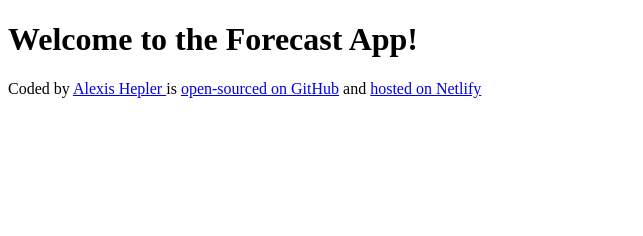
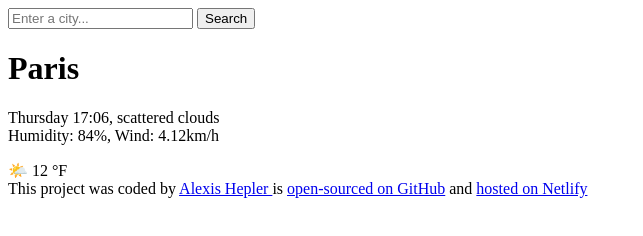
Before and after one commit to Alexismarie20/Forecast, a plain HTML site: page index.html in a window 1280 px wide. Shown: the whole page, without its empty margins (0-643 px from the left). Drawn offline with Linux system fonts and the light colour scheme.

Commit message:
added html to the project

```diff
--- a/index.html
+++ b/index.html
@@ -6,11 +6,25 @@
     <title>Forecast app</title>
 </head>
 <body>
-<h1>
-    Welcome to the Forecast App!
-</h1>
+<header>
+  <form>
+    <input type="search" placeholder="Enter a city..." required />
+    <input type="submit" value="Search" />
+  </form>
+</header>
+  <main>
+    <div>
+    <h1>Paris</h1>
+    <p>
+Thursday 17:06, scattered clouds
+<br />
+Humidity: 84%, Wind: 4.12km/h
+    </p>
+    </div>
+   <div>🌤️ 12 °F</div>
+  </main>
 <footer>
-  Coded by
+  This project was coded by
   <a href="https://github.com/Alexismarie20" target="blank"> Alexis Hepler </a>
    is <a href="https://github.com/Alexismarie20/Forecast"target="blank"> open-sourced on GitHub</a>
    and <a href="https://heplers-forecast-app.netlify.app/" target=" blank">hosted on Netlify</a>
```
